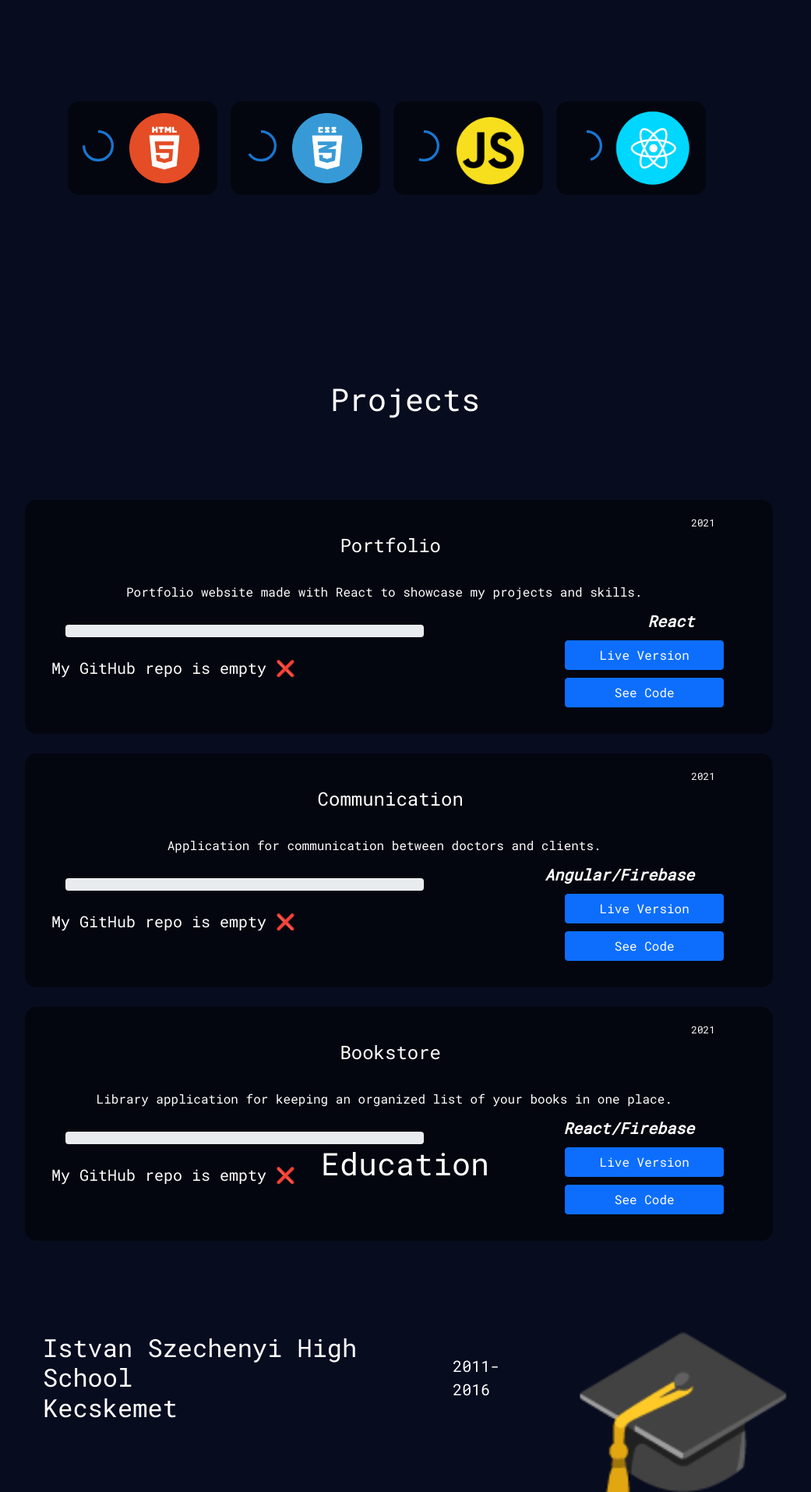
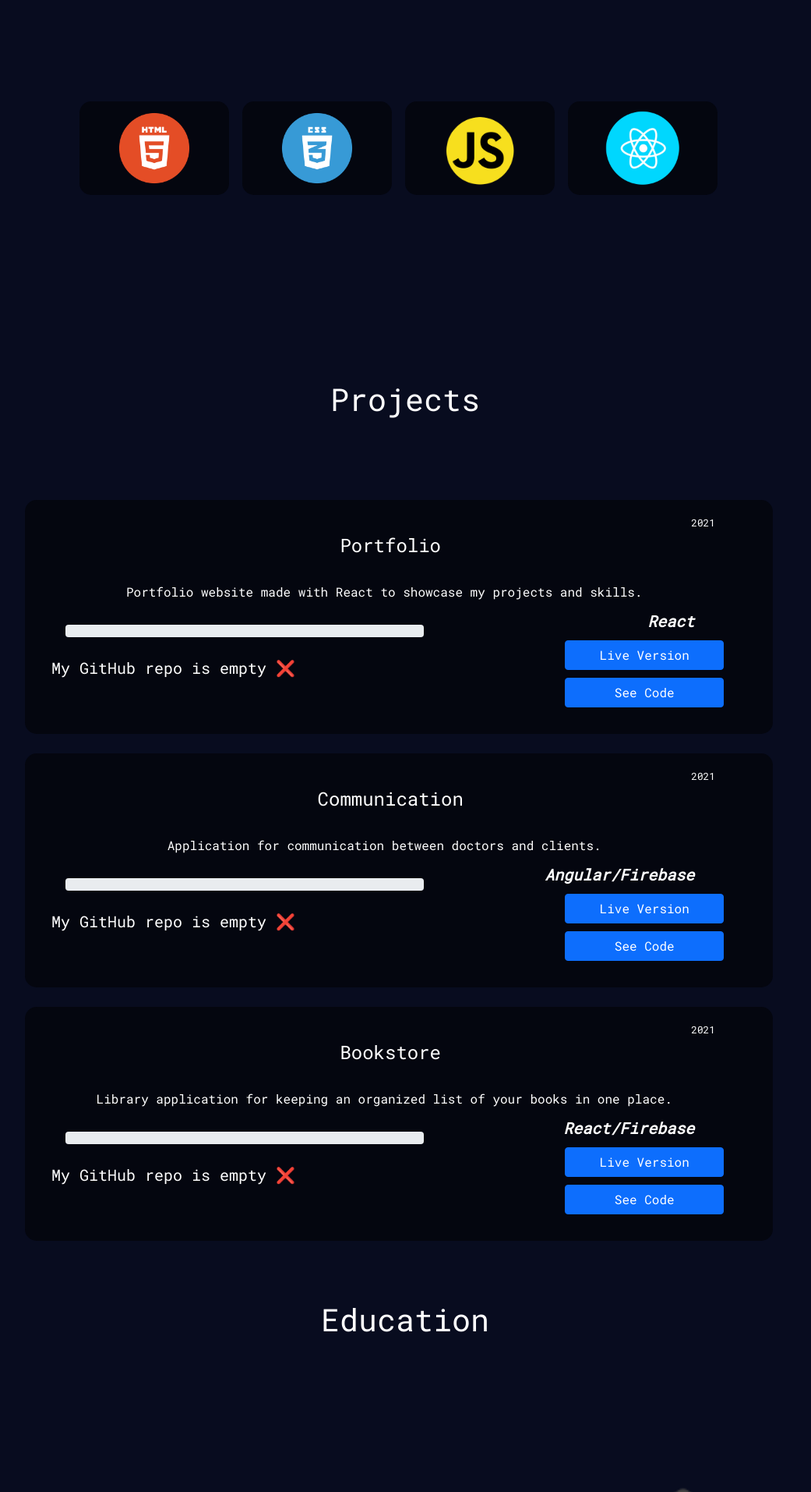
Before and after one commit to kdavid96/portfolio, a React (Create React App) app: page / in a window 1280 px wide. Shown: the part 467-2380 px from the top of the page at 78% size, without its empty margins (120-1161 px from the left). Built offline with nearby package versions, Linux system fonts and the light colour scheme; no server answers.

Commit message:
layout, resizing

```diff
--- a/src/components/style.css
+++ b/src/components/style.css
@@ -45,6 +45,7 @@ a:hover{
 
 .education-container{
     height: 90vh !important;
+    margin-top: 25vh;
 }
 
 .about-container{
@@ -199,10 +200,9 @@ body{
 .technology-container{
     display: flex;
     flex-direction: row;
-    margin-left: 15vw;
     margin-top: 15vh;
     cursor: default;
-    width: 75vw;
+    justify-content: center;
 }
 
 .technology-card{
@@ -227,7 +227,7 @@ body{
 .progress-precentage{
     position: relative;
     left: -50%;
-    top: -30%;
+    top: -15px;
 }
 
 
@@ -550,6 +550,10 @@ li > h2, li > p{
     .progress-precentage{
         display: none;
     }
+
+    .precentage-circle{
+        display: none;
+    }
 }
 
 @media only screen and (max-width: 1064px) {
@@ -584,6 +588,11 @@ li > h2, li > p{
 }
 
 @media only screen and (max-width: 800px){
+    .technology-image{
+        width: 75%;
+        height: auto;
+    }
+
     .project-card-no-hover{
         width: 95vw;
         height: 40vh !important;
@@ -654,6 +663,12 @@ li > h2, li > p{
     }
 }
 
+@media only screen and (max-width: 765px) {
+    .favicon-header{
+        left: 5vw !important;
+    }
+}
+
 @media only screen and (max-width: 625px){
     .buttons a {
         font-size: .8rem;
```
